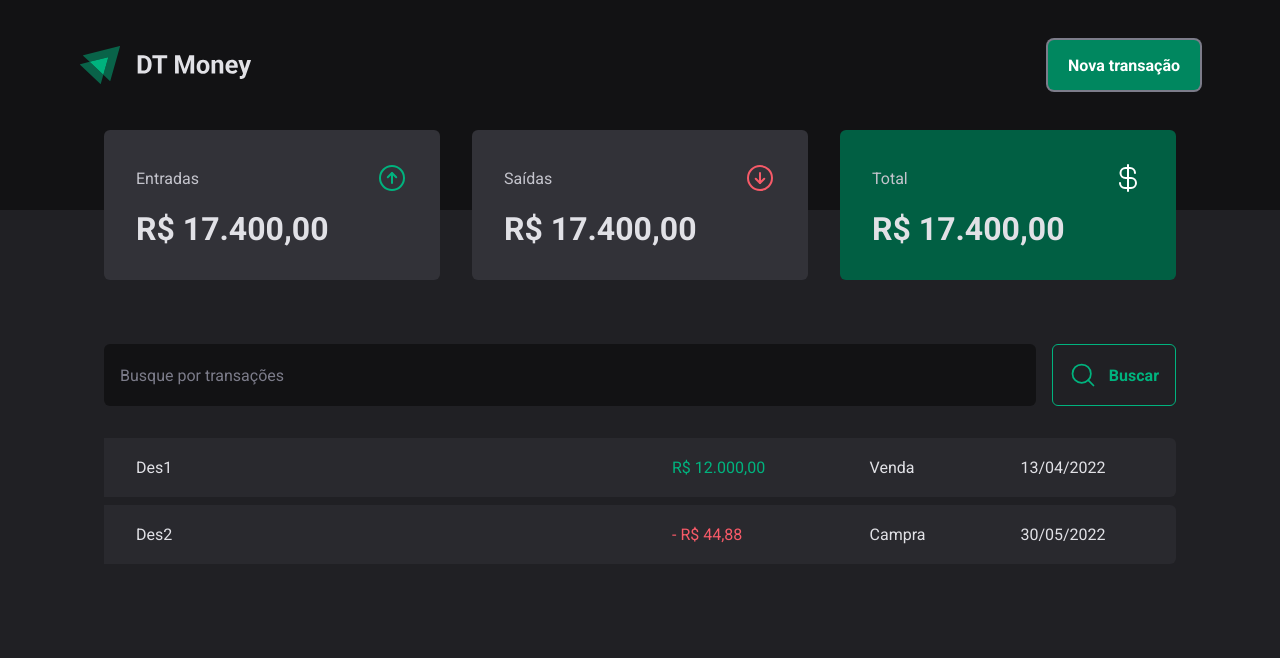
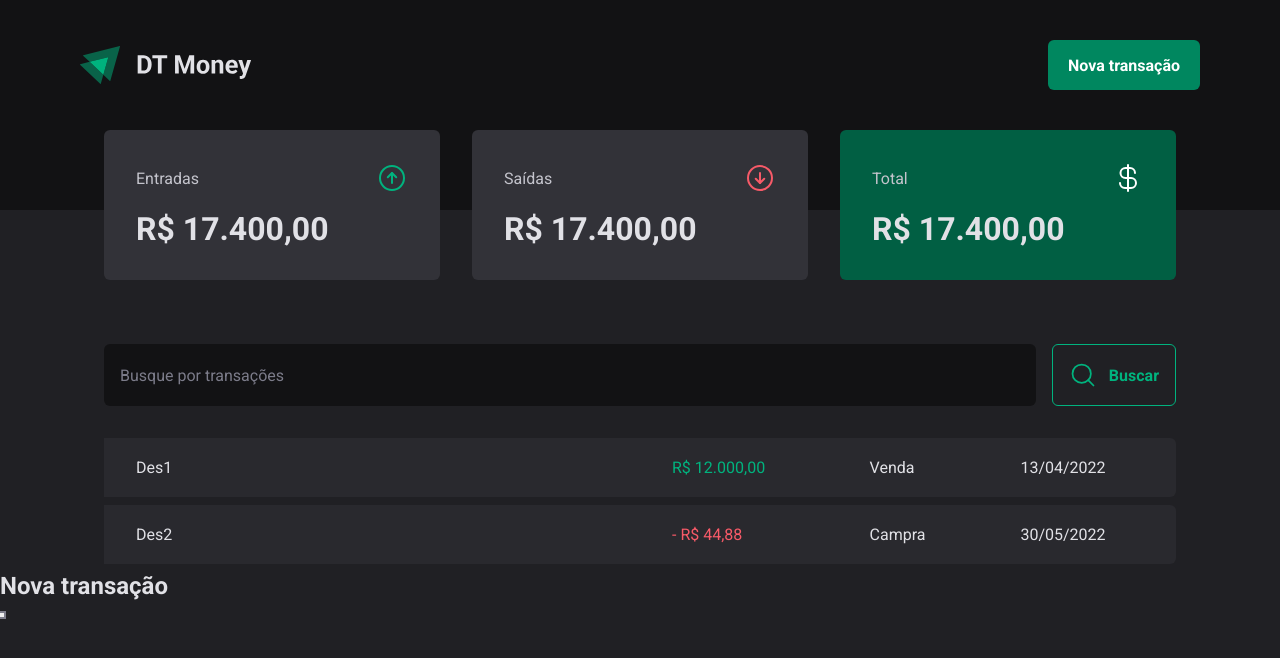
Before and after one commit to naelstudytable/rs-ignite-reactjs, a React (Vite) app in the folder projeto03/: page / in a window 1280 px wide. Both pictures are taken after a click on the button "Nova transação". Shown: the top 658 px of the page. Built offline with nearby package versions, Linux system fonts and the light colour scheme.

Commit message:
build(projeto03|Estrutura visual): Criando um modal acessível

```diff
--- a/projeto03/package.json
+++ b/projeto03/package.json
@@ -9,6 +9,7 @@
     "preview": "vite preview"
   },
   "dependencies": {
+    "@radix-ui/react-dialog": "^1.0.2",
     "phosphor-react": "^1.4.1",
     "react": "^18.2.0",
     "react-dom": "^18.2.0",
--- a/projeto03/src/components/Header/index.tsx
+++ b/projeto03/src/components/Header/index.tsx
@@ -1,4 +1,5 @@
 import { HeaderContainer, HeaderContent, NewTransactionButton } from "./style";
+import * as Dialog from "@radix-ui/react-dialog"
 
 import logoImg from "../../assets/logo.svg"
 
@@ -8,9 +9,23 @@
             <HeaderContent>
                 <img src={logoImg} />
 
-                <NewTransactionButton>
-                    Nova transação
-                </NewTransactionButton>
+                <Dialog.Root>
+                    <Dialog.Trigger asChild>
+                        <NewTransactionButton>
+                            Nova transação
+                        </NewTransactionButton>
+                    </Dialog.Trigger>
+
+                    <Dialog.Portal>
+                        <Dialog.Overlay />
+
+                        <Dialog.Content>
+                            <Dialog.Title>Nova transação</Dialog.Title>
+
+                            <Dialog.Close />
+                        </Dialog.Content>
+                    </Dialog.Portal>
+                </Dialog.Root>
             </HeaderContent>
         </HeaderContainer>
     )
--- a/projeto03/src/components/SearchForm/style.ts
+++ b/projeto03/src/components/SearchForm/style.ts
@@ -33,7 +33,7 @@
         &:hover {
             background: ${props => props.theme["green-500"]};
             border-color: ${props => props.theme["green-500"]};
-            color: ${props => props.theme.white}
+            color: ${props => props.theme.white};
             transition: background-color 0.2s, color 0.2s;
         }
     }
```
Also changed, not shown: 1 other file (tests, documents, lock files or other folders).
